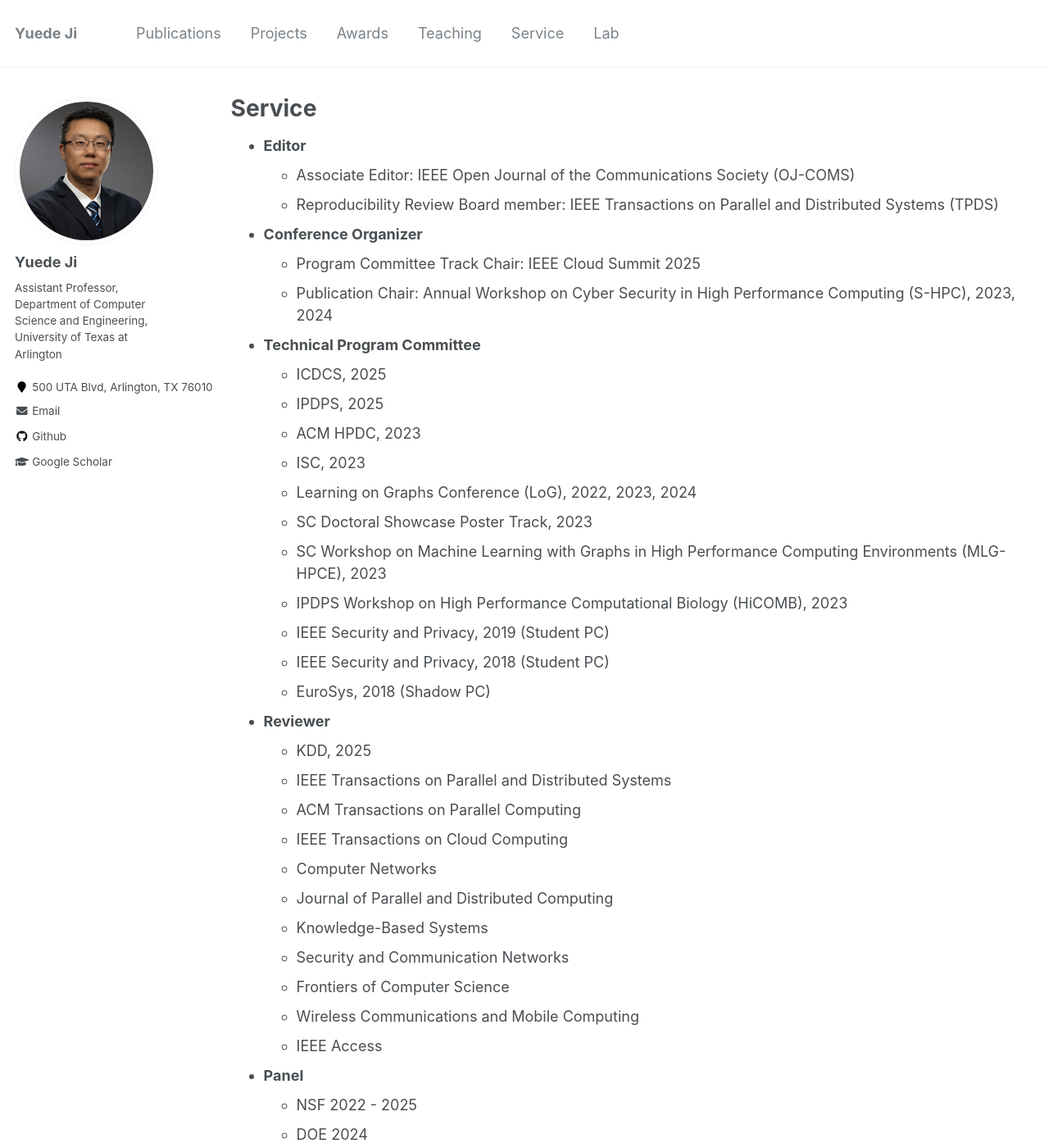
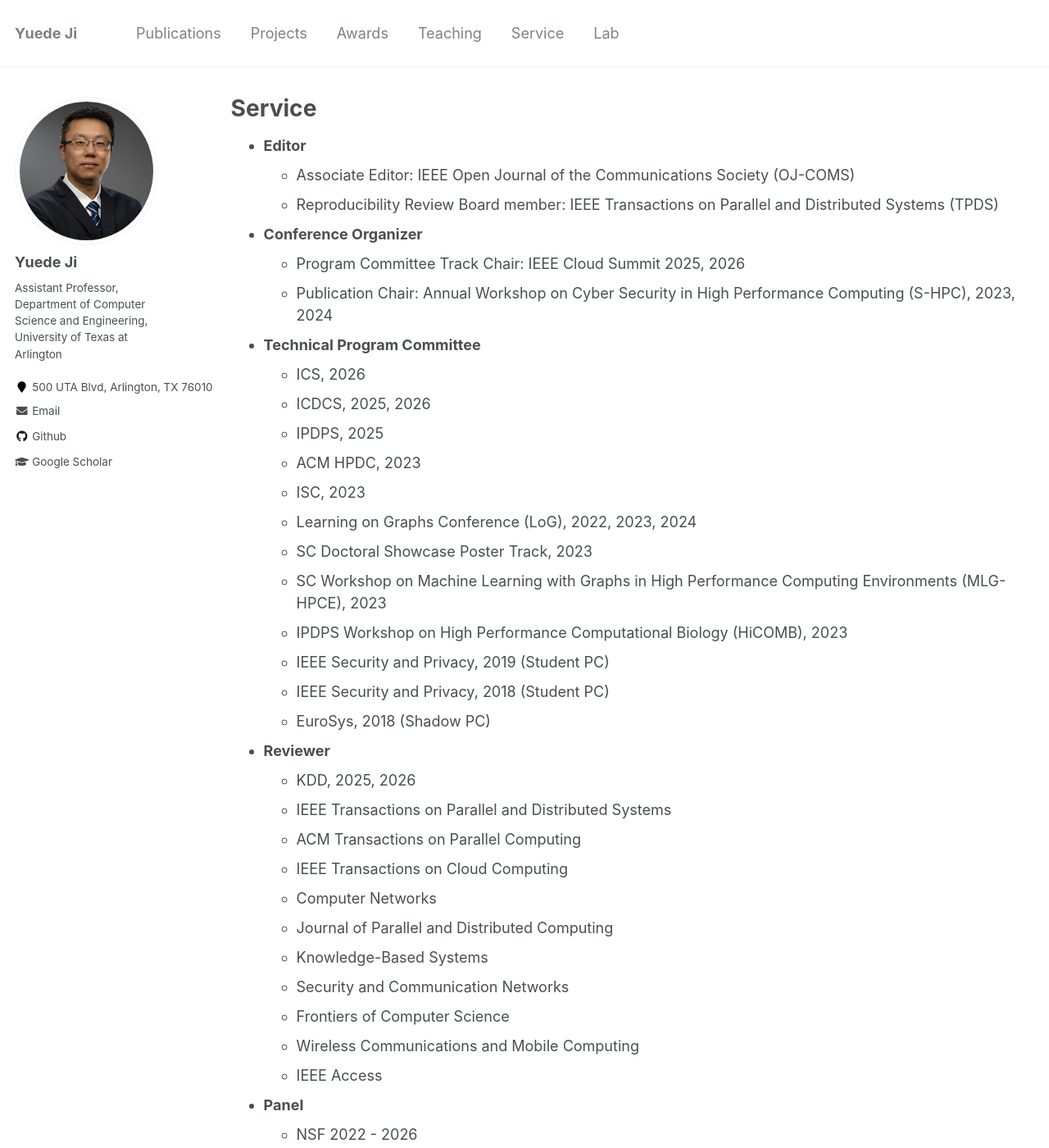
Before and after one commit to yuede/yuede.github.io, a Jekyll site: the page built from _pages/service.md, in a window 1280 px wide and 1400 px high. Shown: the whole window at 82% size. Built offline with Jekyll 4.4.1, drawn with Linux system fonts in a browser that asks for light colours.

Commit message:
update service

```diff
--- a/_pages/service.md
+++ b/_pages/service.md
@@ -9,11 +9,12 @@ author_profile: true
     * Reproducibility Review Board member: IEEE Transactions on Parallel and Distributed Systems (TPDS)
 
 * **Conference Organizer**
-    * Program Committee Track Chair: IEEE Cloud Summit 2025
+    * Program Committee Track Chair: IEEE Cloud Summit 2025, 2026
     * Publication Chair: Annual Workshop on Cyber Security in High Performance Computing (S-HPC), 2023, 2024
 
 * **Technical Program Committee**
-    * ICDCS, 2025
+    * ICS, 2026
+    * ICDCS, 2025, 2026
     * IPDPS, 2025
     * ACM HPDC, 2023
     * ISC, 2023
@@ -26,7 +27,7 @@ author_profile: true
     * EuroSys, 2018 (Shadow PC)
 
 * **Reviewer**
-    * KDD, 2025
+    * KDD, 2025, 2026
     * IEEE Transactions on Parallel and Distributed Systems
     * ACM Transactions on Parallel Computing
     * IEEE Transactions on Cloud Computing
@@ -39,5 +40,5 @@ author_profile: true
     * IEEE Access
 
 * **Panel**
-    * NSF 2022 - 2025
+    * NSF 2022 - 2026
     * DOE 2024
```
